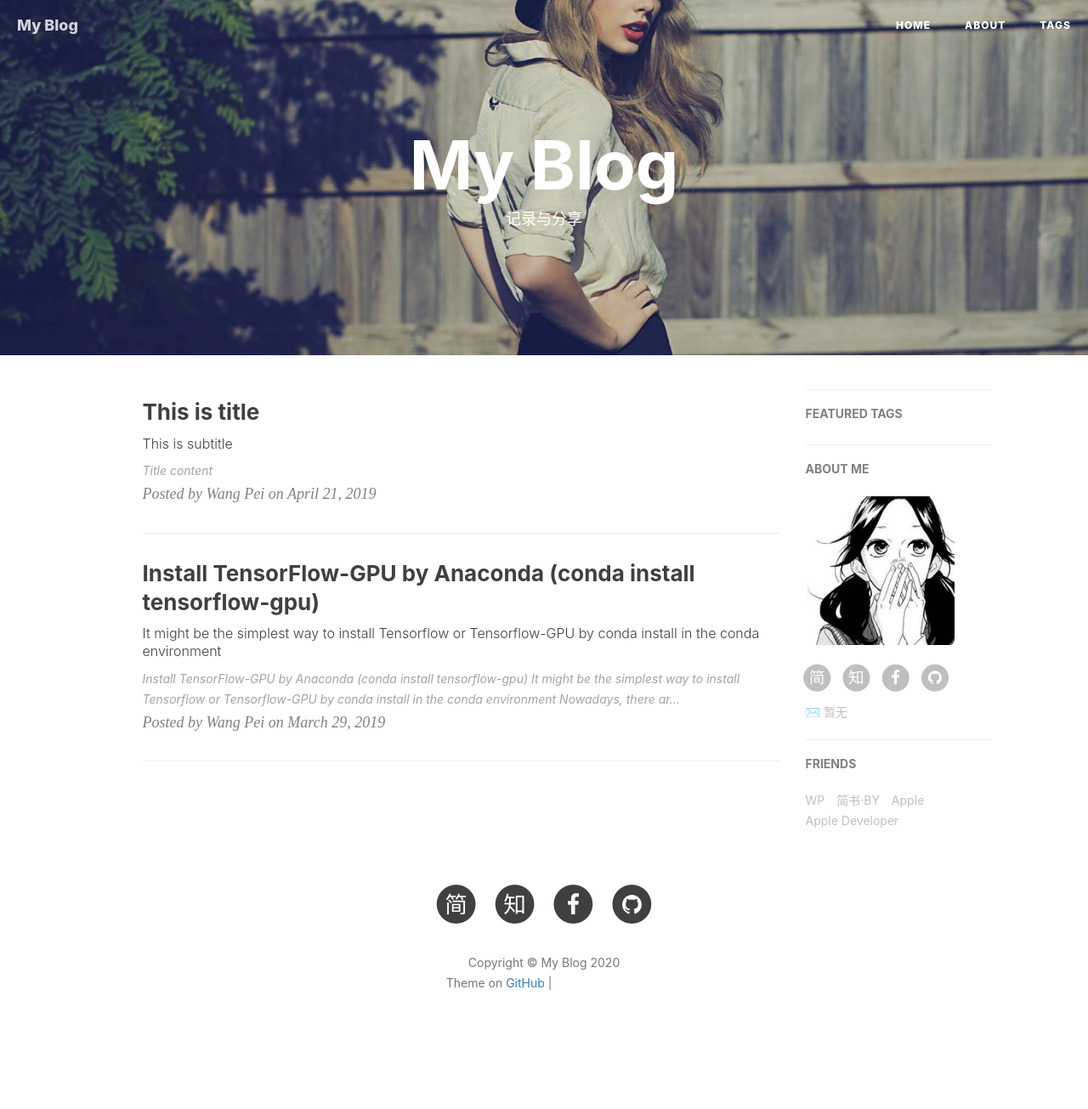
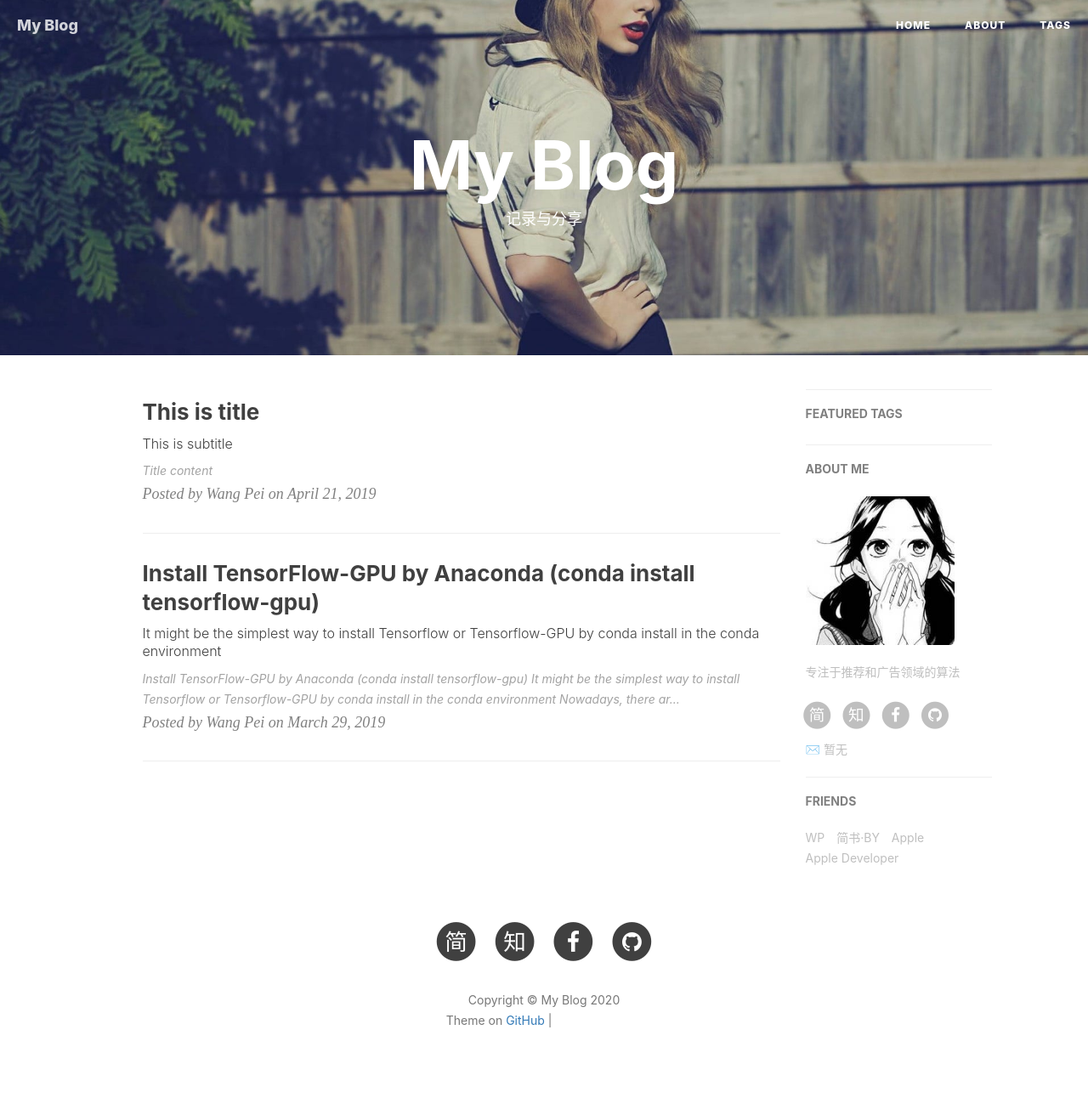
Before and after one commit to Qianqian-Wang1/Qianqian-Wang1.github.io, a Jekyll site: the page built from index.html, in a window 1280 px wide. Shown: the whole page at 85% size. Built offline with Jekyll 4.4.1, drawn with Linux system fonts in a browser that asks for light colours; nearby versions of some CDN libraries; the list of posts is cut into pages by our own code; comment, search, counter and statistics services are not loaded; before the commit the page ends 1261 px from its top, so only the background shows below that; grey boxes are pictures that could not be loaded.

Commit message:
Update _config.yml

```diff
--- a/_config.yml
+++ b/_config.yml
@@ -11,7 +11,7 @@
 
 # Sidebar settings
 sidebar: true                           # whether or not using Sidebar.
-sidebar-about-description: ""
+sidebar-about-description: "专注于推荐和广告领域的算法"
 sidebar-avatar: /img/avatar_binggan.jpg      # use absolute URL, seeing it's used in both `/` and `/about/`
 
 
```
